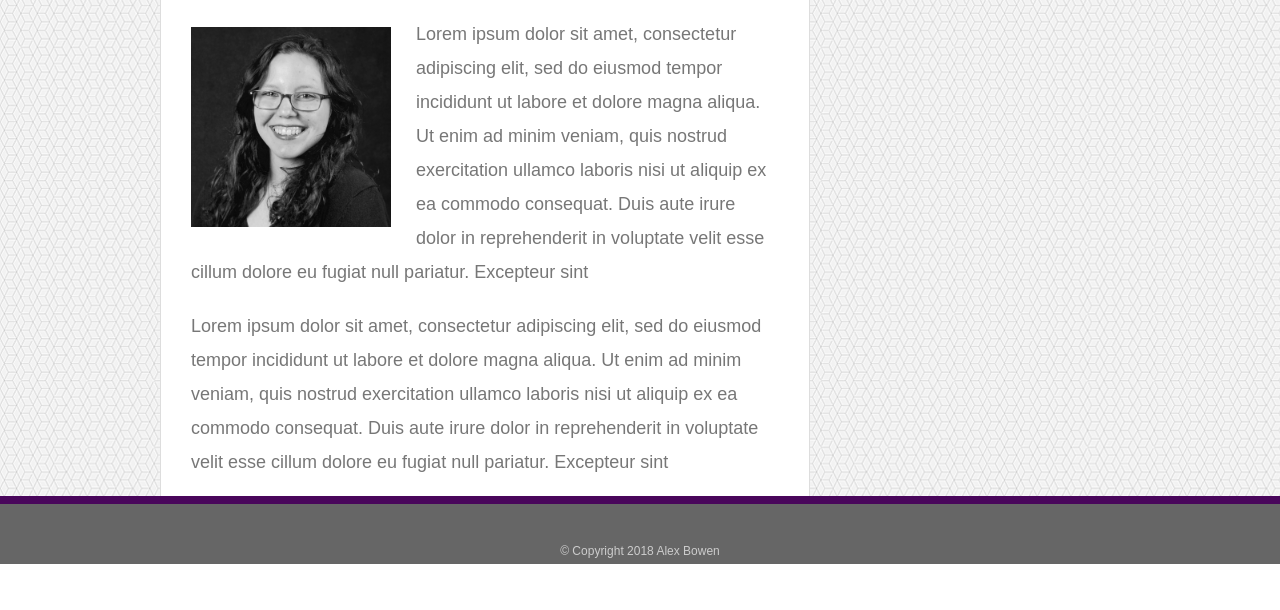
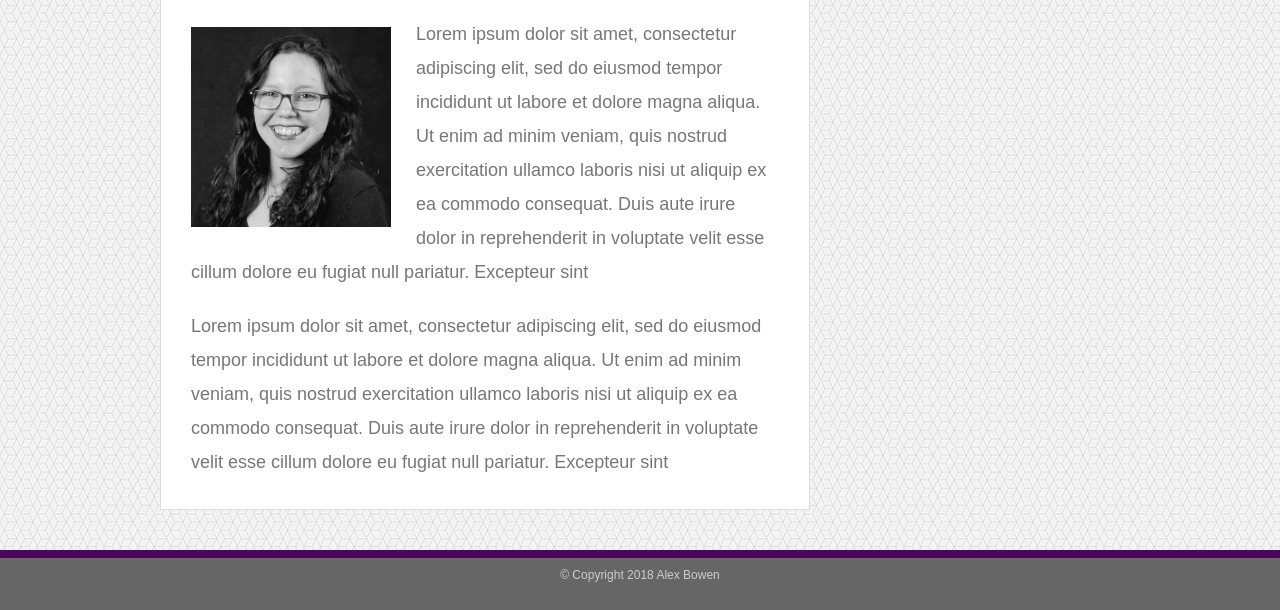
Before and after one commit to alex-bowen/Responsive-Portfolio, a plain HTML site: page index.html in a window 1280 px wide. Shown: the part 236-846 px from the top of the page. Before the commit the page ends 800 px from the top, so only its background shows below. Drawn offline with Linux system fonts and the light colour scheme.

Commit message:
fixed issue with footer padding

```diff
--- a/assets/css/style.css
+++ b/assets/css/style.css
@@ -15,6 +15,7 @@ body {
     max-width: 960px;
     margin: 0 auto;
     clear: both;
+
 }
 
 h1,
@@ -153,17 +154,13 @@ h3, .sidebar, h2 {
 
 footer {
     background: #666;
-    color: #fff;
     color: #ccc;
-    padding: 30px 0;
     clear: both;
     border-top: 8px solid #49065b;
     font-size: 12px;
     text-align: center;
     width: 100%;
-    height: 50px;
-    position: fixed;
-    bottom: 0;
+    height: 60px;
 }
 
 /* portfolio */
@@ -287,6 +284,4 @@ input[type=submit] {
         margin-bottom: 10px
     }
 
-
-
 }
```
